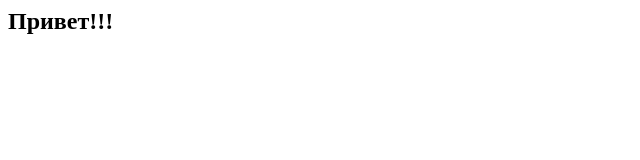
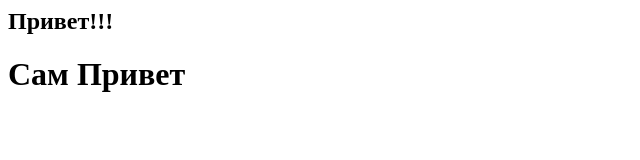
Before and after one commit to b1ll/incub, a plain HTML site: page index.html in a window 1280 px wide. Shown: the whole page, without its empty margins (0-640 px from the left). Drawn offline with Linux system fonts and the light colour scheme.

Commit message:
вторая правка

```diff
--- a/index.html
+++ b/index.html
@@ -1,5 +1,5 @@
 <html>
     <h2>Привет!!!</h2>
-
+   <h1>Сам Привет</h1>
 
 </html>
```
